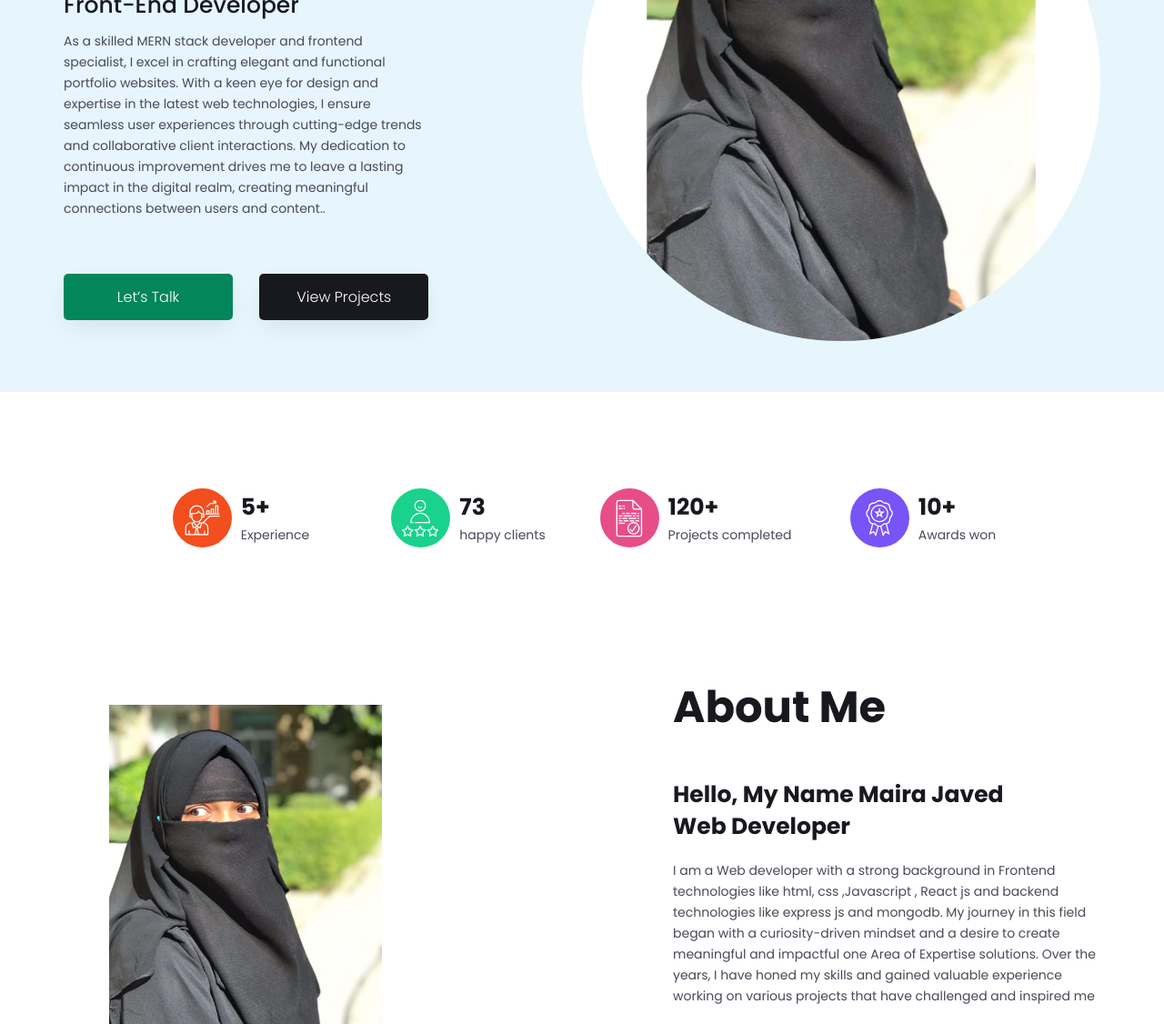
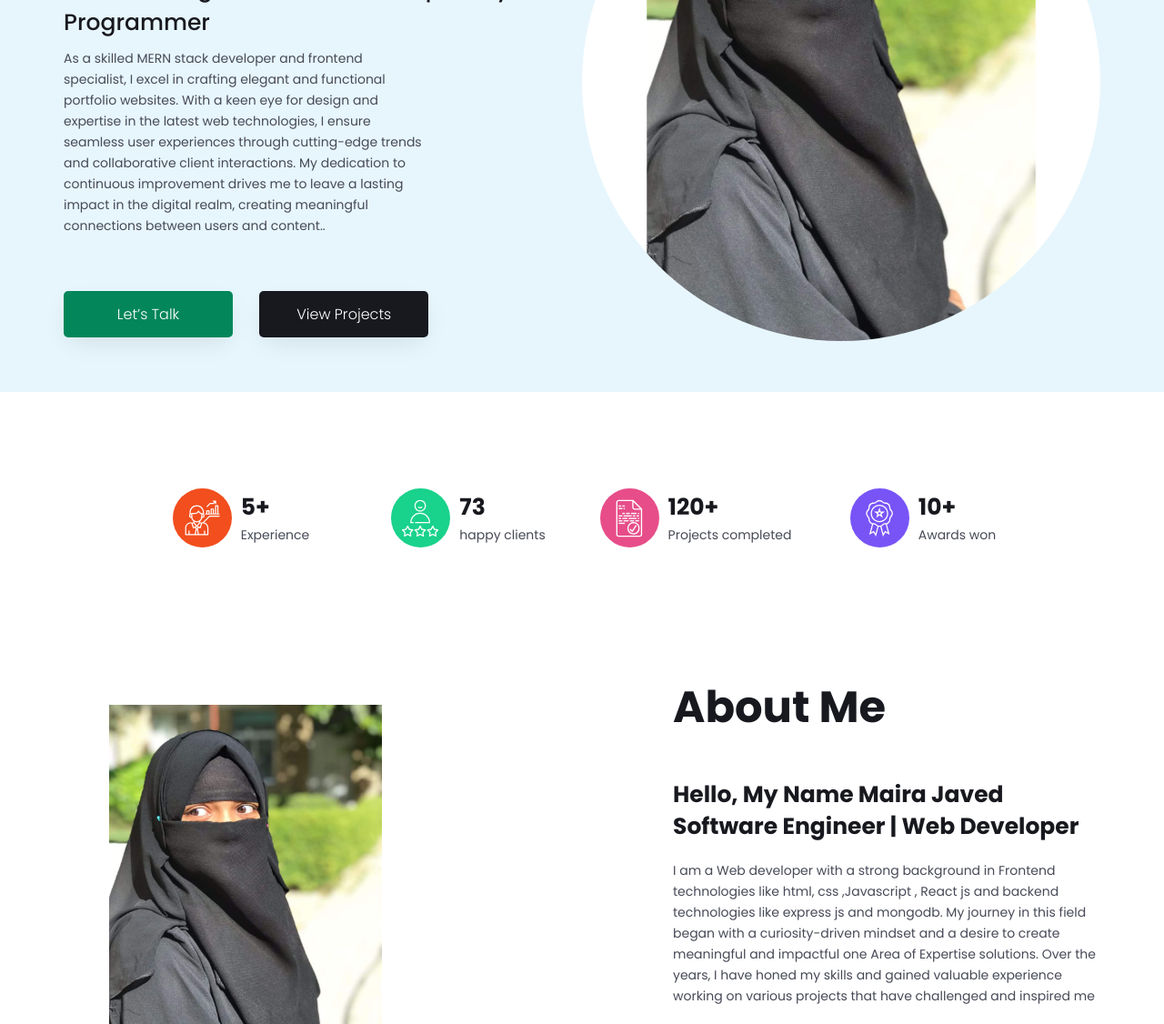
Before and after one commit to Mairajaved/OIBSIP, a plain HTML site: page (TASK 2)portfolio website/index.html in a window 1280 px wide. Shown: the part 364-1490 px from the top of the page at 91% size. Drawn offline with nearby package versions, Linux system fonts and the light colour scheme.

Commit message:
Update index.html

```diff
--- a/(TASK 2)portfolio website/index.html
+++ b/(TASK 2)portfolio website/index.html
@@ -64,7 +64,7 @@
                         <h1 class="heading">
                             <span>Maira Javed</span>
                         </h1>
-                        <h4 class="heading2">Front-End Developer
+                        <h4 class="heading2">Software Engineer | Web Developer | Python programmer
                         </h4>
                         <p class="paragraph">
                             As a skilled MERN stack developer and frontend specialist, I excel in crafting elegant and functional portfolio websites. With a keen eye for design and expertise in the latest web technologies, I ensure seamless user experiences through cutting-edge trends and collaborative client interactions. My dedication to continuous improvement drives me to leave a lasting impact in the digital realm, creating meaningful connections between users and content.. </p>
@@ -134,7 +134,7 @@
                     <div class="about-col-right">
                         <h2 class="about-heading">About me</h2>
                         <h3 class="about2">Hello, My Name Maira Javed <br>
-                            Web developer  </h3>
+                            Software Engineer | Web developer  </h3>
                         <p class="about3">
                             I am a Web developer with a strong background in Frontend technologies like html, css ,Javascript , React js and backend technologies like express js and mongodb.
                             My journey in this field began with a curiosity-driven mindset and a desire to create meaningful and impactful one Area of Expertise solutions. Over the years,
```
